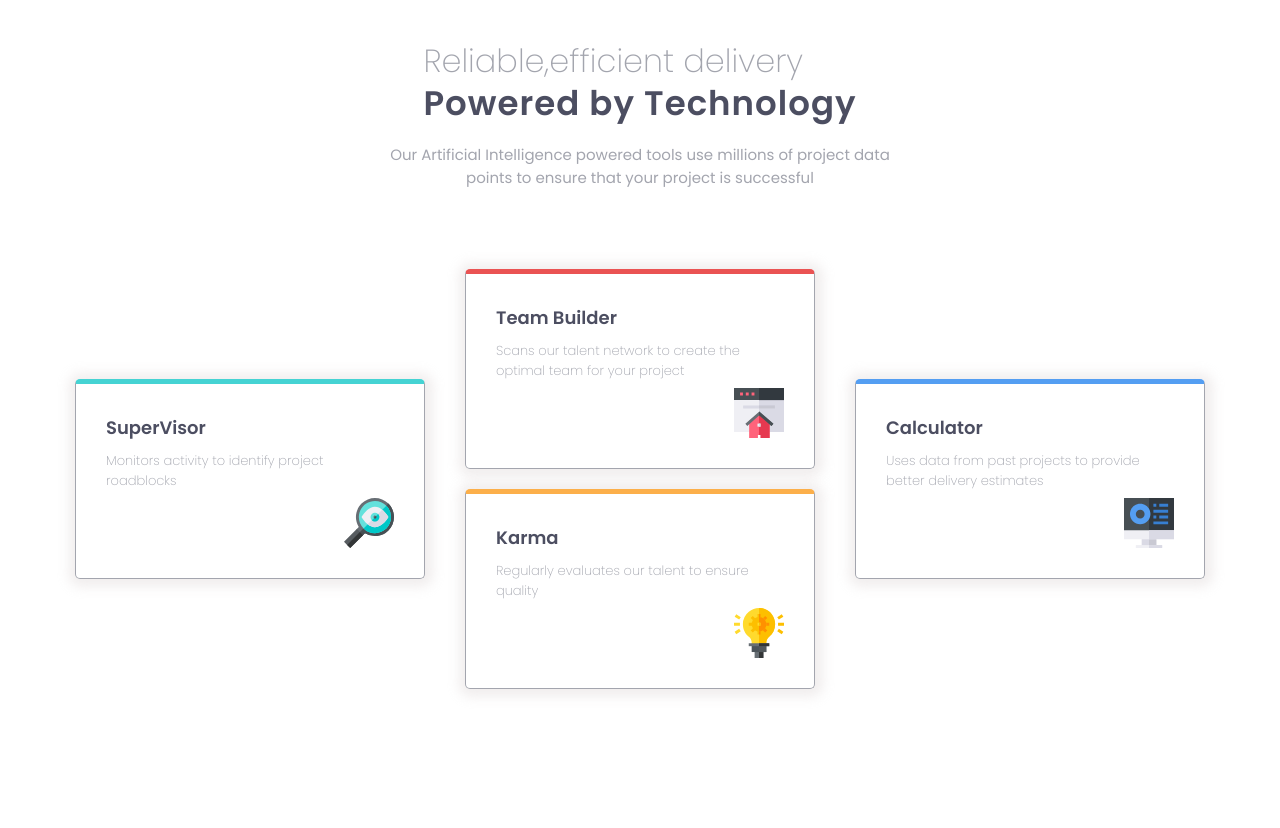
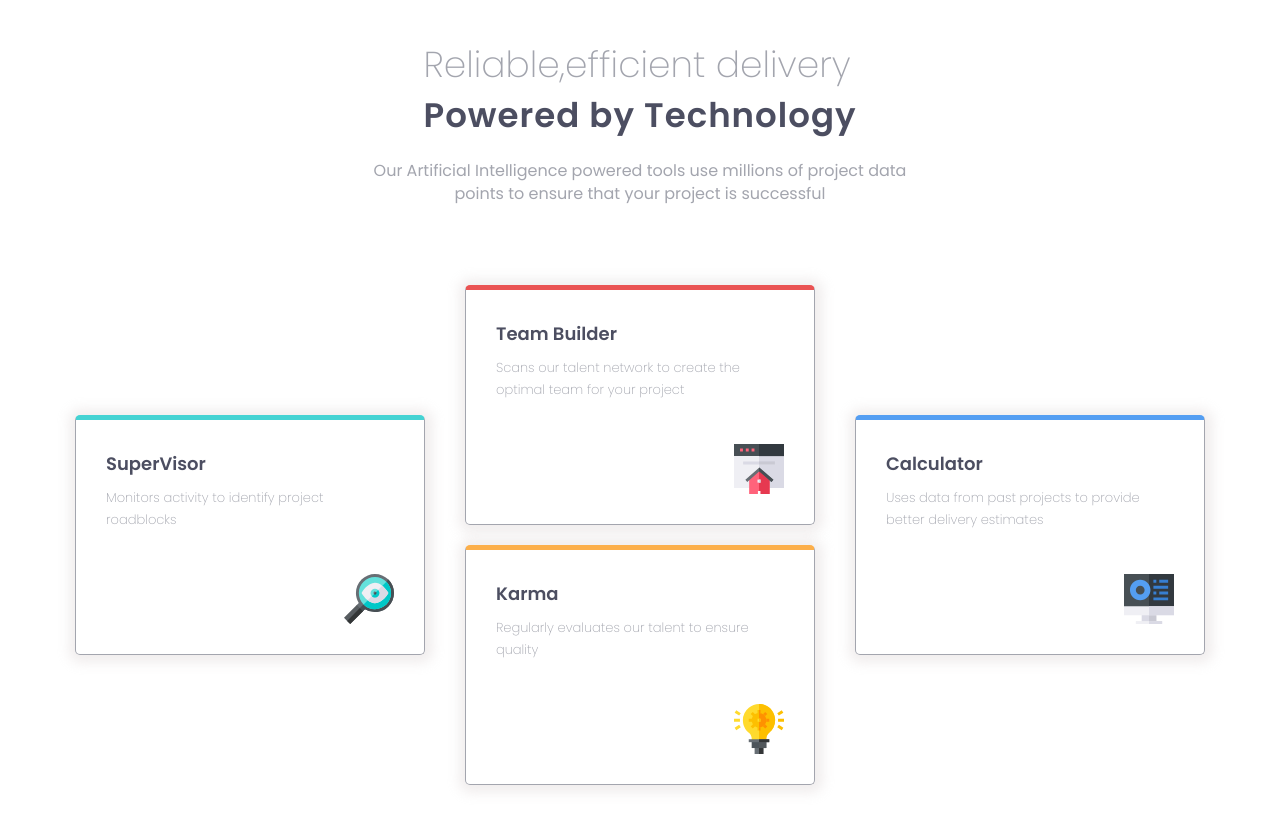
Before and after one commit to scourgeofgods/four-card-feature-section-master, a plain HTML site: page index.html in a window 1280 px wide. Drawn offline with Linux system fonts and the light colour scheme.

Commit message:
typography fixed

```diff
--- a/style.css
+++ b/style.css
@@ -42,8 +42,8 @@ body {
   gap: 2rem;
 }
 .sec-title {
-  font-size: 3.2rem;
-  line-height: 4.2rem;
+  font-size: 3.6rem;
+  line-height: 5rem;
   color: var(--clr-grayish-blue);
   font-weight: var(--fw-extralight);
 }
@@ -56,7 +56,7 @@ body {
 }
 .sec-detail {
   text-align: center;
-  font-size: 1.5rem;
+  font-size: 1.6rem;
   line-height: 2.25rem;
   font-weight: var(--fw-regular);
   color: var(--clr-grayish-blue);
@@ -80,7 +80,7 @@ body {
 
 .card {
   max-width: 35rem;
-  height: 20rem;
+  height: 24rem;
   border: 1px solid var(--clr-grayish-blue);
   display: flex;
   flex-direction: column;
@@ -97,6 +97,7 @@ body {
 .card-detail {
   color: var(--clr-grayish-blue);
   font-size: 1.3rem;
+  line-height: 2.2rem;
   font-weight: var(--fw-extralight);
   margin-top: 1rem;
 }
```
